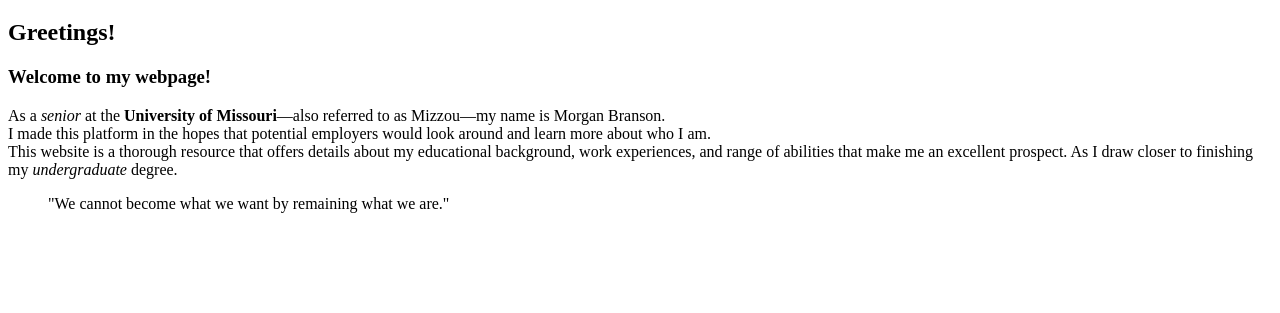
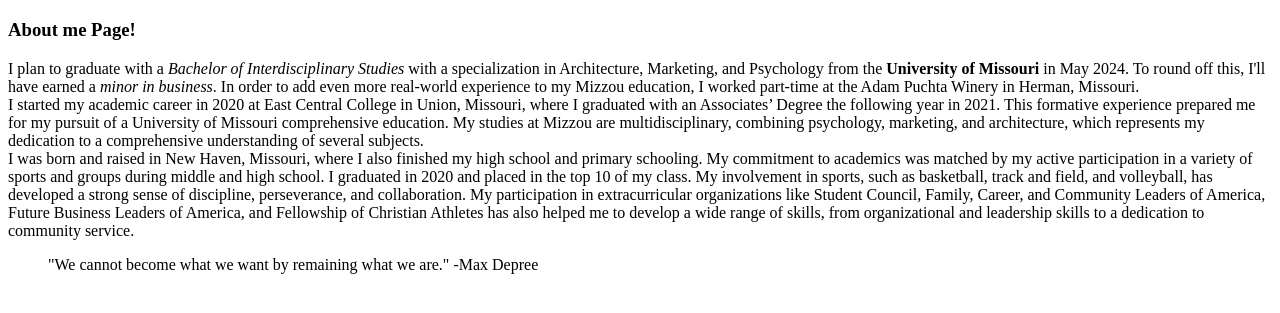
Before and after one commit to morganbranson/morganbranson.github.io, a plain HTML site: page webdevelopment/about.html in a window 1280 px wide. Shown: the part 61-374 px from the top of the page. Drawn offline with Linux system fonts and the light colour scheme.

Commit message:
Add files via upload

```diff
--- a/webdevelopment/about.html
+++ b/webdevelopment/about.html
@@ -3,18 +3,26 @@
 <html lang="en-US">
 <head>
                <meta charset="utf-8">
-               <h1>Morgan Branson</h1>
-               <h2>Greetings!</h2>
-               <h3>Welcome to my webpage!</h3>
+               <title>Morgan's Professional Portfolio</title>
+                <h1>Morgan Branson</h1>
+               <h3>About me Page!</h3>
                <!--Last Updated February 1, 2024-->
 </head>
 <body>
-
-    <p>As a <em>senior</em> at the <b>University of Missouri</b>—also referred to as Mizzou—my name is Morgan Branson.<br> I made this platform in the hopes that potential employers would look around and learn more about who I am.<br> This website is a thorough resource that offers details about my educational background, work experiences, and range of abilities that make me an excellent prospect. As I draw closer to finishing my <em>undergraduate</em> degree. </p>
-    <blockquote
-    cite=https://www.pinterest.com/pin/522980575480301283/>
+    <p>I plan to graduate with a <em>Bachelor of Interdisciplinary Studies</em>
+    with a specialization in Architecture, Marketing, and Psychology from the <b>University of Missouri</b> in May 2024.
+     To round off this, I'll have earned a <em>minor in business</em>.
+     In order to add even more real-world experience to my Mizzou education, I worked part-time at the Adam Puchta Winery in Herman, Missouri.
+     <br>I started my academic career in 2020 at East Central College in Union, Missouri, where I graduated with an Associates’ Degree the following year in 2021.
+     This formative experience prepared me for my pursuit of a University of Missouri comprehensive education.
+     My studies at Mizzou are multidisciplinary, combining psychology, marketing, and architecture, which represents my dedication to a comprehensive understanding of several subjects.
+    </br>I was born and raised in New Haven, Missouri, where I also finished my high school and primary schooling.
+    My commitment to academics was matched by my active participation in a variety of sports and groups during middle and high school.
+    I graduated in 2020 and placed in the top 10 of my class. My involvement in sports, such as basketball, track and field, and volleyball, has developed a strong sense of discipline, perseverance, and collaboration.
+    My participation in extracurricular organizations like Student Council, Family, Career, and Community Leaders of America, Future Business Leaders of America, and Fellowship of Christian Athletes has also helped me to develop a wide range of skills, from organizational and leadership skills to a dedication to community service.</p>
+   <blockquote>
     "We cannot become what we want by remaining what we are."
+                                            -Max Depree
     </blockquote>
-
 </body>
 </html>
```
